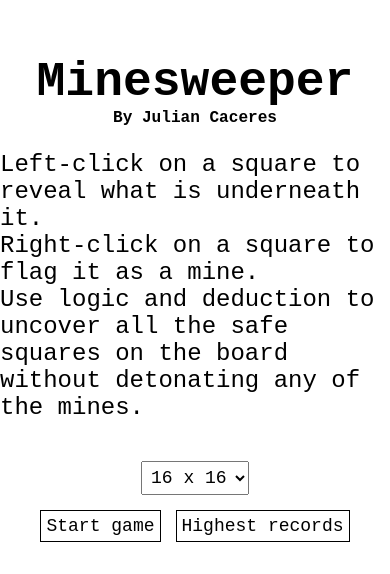
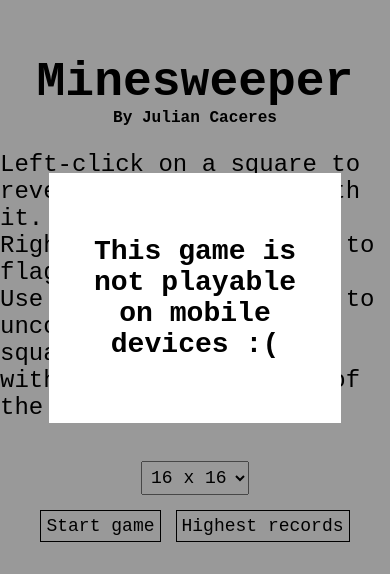
Before and after one commit to caceresfjulian/minesweeper, a React (Vite) app: page / in a window 390 px wide. Shown: the part 124-698 px from the top of the page. Built offline with nearby package versions, Linux system fonts and the light colour scheme.

Commit message:
Add an overlay for mobile devices

```diff
--- a/src/App.jsx
+++ b/src/App.jsx
@@ -2,6 +2,7 @@ import { useState } from "react";
 import InitScreen from "./components/InitScreen.jsx";
 import Board from "./components/Board.jsx";
 import Records from "./components/Records.jsx";
+import MobileOverlay from "./components/MobileOverlay.jsx";
 
 function App() {
   const [size, setSize] = useState(0);
@@ -42,6 +43,7 @@ function App() {
       )}
       {size !== 0 && <Board size={size} setSize={setSize} />}
       {records && <Records toggleRecords={toggleRecords} />}
+      <MobileOverlay />
     </main>
   );
 }
--- /dev/null
+++ b/src/components/MobileOverlay.jsx
@@ -0,0 +1,24 @@
+function MobileOverlay() {
+  return (
+    <div className="overlay">
+      <div
+        style={{
+          backgroundColor: "white",
+          width: "75%",
+          maxWidth: "500px",
+          height: "250px",
+          padding: "35px",
+          textAlign: "center",
+          display: "flex",
+          alignItems: "center",
+          justifyContent: "center",
+          flexDirection: "column",
+        }}
+      >
+        <h3>This game is not playable on mobile devices :(</h3>
+      </div>
+    </div>
+  );
+}
+
+export default MobileOverlay;
--- a/src/index.css
+++ b/src/index.css
@@ -36,3 +36,19 @@ td {
   padding: 5px;
   text-align: center;
 }
+
+.overlay {
+  background-color: rgba(0, 0, 0, 0.4);
+  width: 100%;
+  height: 100%;
+  position: absolute;
+  display: none;
+  align-items: center;
+  justify-content: center;
+}
+
+@media screen and (max-width: 767px) {
+  .overlay {
+    display: flex;
+  }
+}
```
